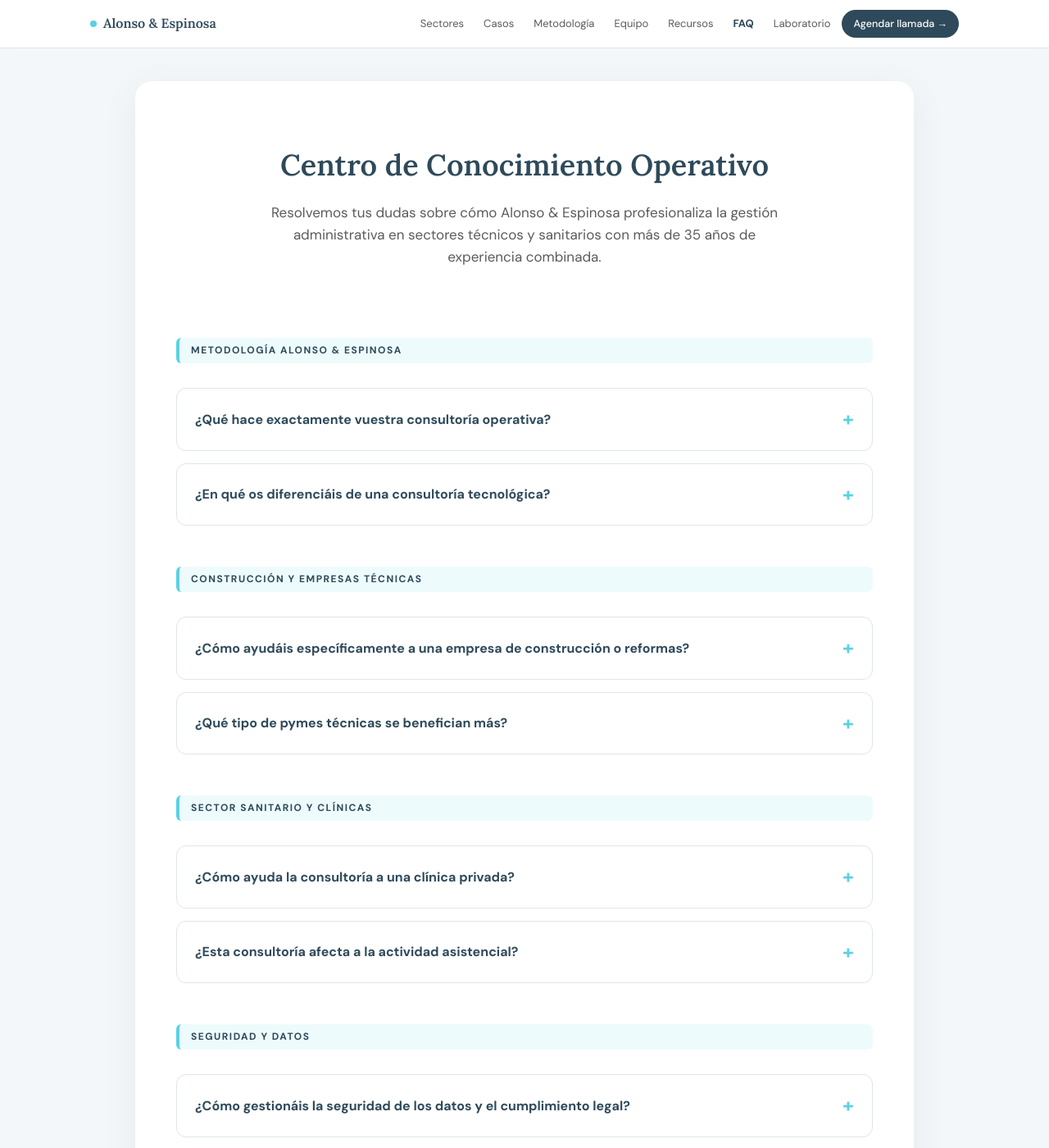
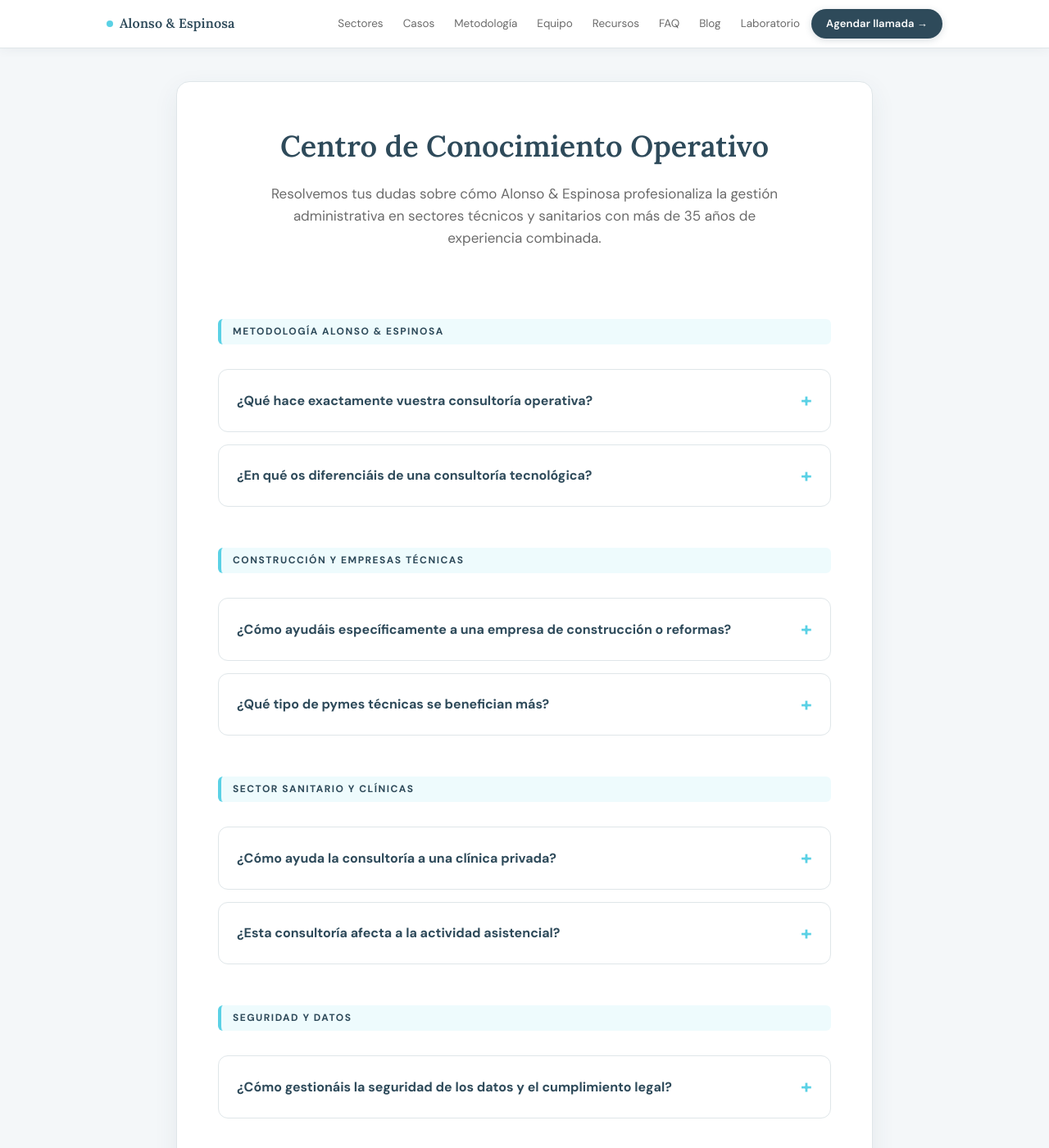
Before and after one commit to alauriela/alonsoespinosa-web, a Jekyll site: the page preguntas-frecuentes.html, which Jekyll copies as it is, in a window 1280 px wide and 1400 px high. Shown: the whole window at 82% size. Built offline with Jekyll 4.4.1, drawn with Linux system fonts in a browser that asks for light colours; some of the changed text lies outside the part shown.

Commit message:
Update preguntas-frecuentes.html

```diff
--- a/preguntas-frecuentes.html
+++ b/preguntas-frecuentes.html
@@ -1,6 +1,7 @@
-<!doctype html>
+<!DOCTYPE html>
 <html lang="es">
 <head>
+  <!-- Google Analytics -->
   <script async src="https://www.googletagmanager.com/gtag/js?id=G-JDTCDRWJB4"></script>
   <script>
     window.dataLayer = window.dataLayer || [];
@@ -9,9 +10,8 @@
     gtag('config', 'G-JDTCDRWJB4');
   </script>
 
-  <meta charset="utf-8"/>
-  <meta name="viewport" content="width=device-width,initial-scale=1"/>
-
+  <meta charset="UTF-8">
+  <meta name="viewport" content="width=device-width, initial-scale=1.0">
   <meta name="robots" content="index, follow">
   <link rel="canonical" href="https://alauriela.github.io/alonsoespinosa-web/preguntas-frecuentes.html" />
 
@@ -22,9 +22,10 @@
   <meta property="og:description" content="Dudas resueltas sobre la profesionalización de la gestión en pymes."/>
   <meta property="og:type" content="website"/>
   <meta property="og:url" content="https://alauriela.github.io/alonsoespinosa-web/preguntas-frecuentes.html"/>
-  <meta property="og:image" content="ae-logotipo-principal-final.png"/>
+  <meta property="og:image" content="https://alauriela.github.io/alonsoespinosa-web/ae-logotipo-principal-final.png"/>
+  <meta name="twitter:card" content="summary"/>
 
-  <!-- FAVICON CORREGIDO -->
+  <!-- Favicon -->
   <link rel="icon" type="image/png" href="favicon.png" />
 
   <script type="application/ld+json">
@@ -49,70 +50,418 @@
   }
   </script>
 
-  <link rel="preconnect" href="https://fonts.googleapis.com"/>
-  <link rel="preconnect" href="https://fonts.gstatic.com" crossorigin/>
-  <link href="https://fonts.googleapis.com/css2?family=Lora:ital,wght@0,400;0,600;1,400&family=DM+Sans:wght@400;500;700&display=swap" rel="stylesheet"/>
+  <link rel="preconnect" href="https://fonts.googleapis.com">
+  <link rel="preconnect" href="https://fonts.gstatic.com" crossorigin>
+  <link href="https://fonts.googleapis.com/css2?family=Lora:ital,wght@0,400;0,600;1,400&family=DM+Sans:wght@300;400;500;600;700&display=swap" rel="stylesheet">
 
   <style>
     :root {
-      --azul-oscuro: #2E4A5A;
-      --azul-medio: #3E6B7B;
-      --celeste: #5AD1E5;
       --bg: #f4f7f9;
       --card: #ffffff;
       --text: #1a1a1a;
-      --muted: #5b5b5b;
+      --muted: #6b6b6b;
       --line: #dfe6e9;
+      --accent: #2E4A5A;
+      --accent2: #3E6B7B;
+      --celeste: #5AD1E5;
+      --accent-bg: #eef3fd;
+      --warm: #f2ede6;
       --sans: 'DM Sans', system-ui, sans-serif;
       --serif: 'Lora', Georgia, serif;
+      --r: 16px;
+      --max: 1060px;
+      --shadow: 0 10px 30px rgba(46, 74, 90, 0.08);
     }
 
-    /* NAV UNIFICADO */
-    nav{position:sticky;top:0;z-index:100;background:rgba(255,255,255,.92);backdrop-filter:blur(12px);border-bottom:1px solid var(--line)}
-    .nav-inner{display:flex;align-items:center;justify-content:space-between;max-width:1060px;margin:0 auto;padding:0 20px;height:58px;gap:12px}
-    .brand{display:flex;align-items:center;gap:8px;font-family:var(--serif);font-weight:600;font-size:16px;color:var(--azul-oscuro); text-decoration: none;}
-    .brand-dot{width:8px;height:8px;border-radius:50%;background:var(--celeste);flex-shrink:0}
-    .nav-links{display:flex;gap:4px;align-items:center}
-    .nav-links a{font-size:13px;color:var(--muted);padding:6px 10px;border-radius:8px;transition:.15s;text-decoration:none;white-space:nowrap}
-    .nav-links a:hover{color:var(--azul-oscuro);background:rgba(46, 74, 90, 0.05)}
-    .nav-links a.active{color:var(--azul-oscuro);font-weight:600}
-    .nav-cta{background:var(--azul-oscuro)!important;color:#fff!important;padding:7px 14px!important;border-radius:999px!important;font-weight:500;font-size:12.5px!important}
+    * {
+      box-sizing: border-box;
+      margin: 0;
+      padding: 0;
+    }
 
-    body { font-family: var(--sans); background-color: var(--bg); color: var(--text); line-height: 1.6; margin: 0; padding: 0; }
-    .ae-faq-wrap { max-width: 850px; margin: 40px auto; background: var(--card); padding: 50px; border-radius: 20px; box-shadow: 0 10px 40px rgba(46, 74, 90, 0.08); }
-    .ae-faq-title { font-family: var(--serif); font-size: clamp(28px, 4vw, 36px); font-weight: 600; color: var(--azul-oscuro); margin-bottom: 15px; text-align: center; }
-    .ae-faq-sub { color: var(--muted); text-align: center; max-width: 650px; margin: 0 auto 50px; font-size: 17px; }
-    .ae-faq-badge { display: block; font-size: 12px; font-weight: 700; color: var(--azul-oscuro); padding: 6px 14px; border-radius: 6px; margin: 35px 0 15px; text-transform: uppercase; letter-spacing: 1.5px; border-left: 4px solid var(--celeste); background: rgba(90, 209, 229, 0.1); }
-    .ae-faq { display: grid; gap: 15px; }
-    details { border: 1px solid var(--line); border-radius: 12px; background: var(--card); padding: 18px 22px; transition: all 0.2s ease; }
-    details[open] { border-color: var(--celeste); box-shadow: 0 5px 20px rgba(46, 74, 90, 0.05); }
-    summary { cursor: pointer; list-style: none; font-weight: 700; font-size: 16px; color: var(--azul-oscuro); display: flex; justify-content: space-between; align-items: center; }
-    summary::-webkit-details-marker { display: none; }
-    summary::after { content: "+"; color: var(--celeste); font-size: 24px; }
-    details[open] summary::after { content: "−"; }
-    .content { margin-top: 15px; color: var(--muted); font-size: 15px; border-top: 1px solid var(--line); padding-top: 15px; }
-    .ae-contact-box { margin-top: 60px; padding: 45px; background: var(--azul-oscuro); border-radius: 20px; text-align: center; color: white; }
-    .ae-contact-box h3 { font-family: var(--serif); font-size: 26px; margin-bottom: 12px; }
-    .ae-btn { display: inline-block; padding: 14px 30px; background: var(--celeste); color: var(--azul-oscuro) !important; text-decoration: none; border-radius: 999px; font-weight: 700; margin-top: 20px; transition: all 0.2s; }
-    .ae-btn:hover { background: white; transform: translateY(-2px); }
-    .ae-btn-outline { display: inline-block; padding: 10px 20px; color: white !important; text-decoration: none; font-weight: 500; font-size: 14px; margin-top: 15px; opacity: 0.8; }
-    .ae-btn-outline:hover { opacity: 1; text-decoration: underline; }
+    html {
+      scroll-behavior: smooth;
+    }
 
-    footer { border-top: 1px solid var(--line); padding: 40px 0; background: #fff; margin-top: 40px; }
-    .footer-inner { display: flex; justify-content: space-between; align-items: center; max-width: 1060px; margin: 0 auto; padding: 0 20px; flex-wrap: wrap; gap: 20px; }
-    .footer-links { display: flex; gap: 16px; align-items: center; flex-wrap: wrap; }
-    .footer-links a { font-size: 12.5px; color: var(--muted); text-decoration: none; }
-    .footer-links a:hover { color: var(--azul-oscuro); }
-    .footer-bottom { margin-top: 24px; padding-top: 24px; border-top: 1px solid var(--line); display: flex; justify-content: space-between; max-width: 1060px; margin-left: auto; margin-right: auto; padding-left: 20px; padding-right: 20px; font-size: 12px; color: var(--muted); }
+    body {
+      font-family: var(--sans);
+      color: var(--text);
+      background: var(--bg);
+      line-height: 1.6;
+      font-size: 16px;
+    }
 
-    @media (max-width: 850px) { .nav-links { display: none; } .ae-faq-wrap { padding: 30px; } .footer-inner { flex-direction: column; align-items: flex-start; } }
+    a {
+      color: inherit;
+      text-decoration: none;
+    }
+
+    .wrap {
+      max-width: var(--max);
+      margin: 0 auto;
+      padding: 0 20px;
+    }
+
+    /* NAV */
+    nav {
+      position: sticky;
+      top: 0;
+      z-index: 100;
+      background: rgba(255, 255, 255, .95);
+      backdrop-filter: blur(12px);
+      border-bottom: 1px solid var(--line);
+      box-shadow: 0 2px 12px rgba(46, 74, 90, 0.06);
+    }
+
+    .nav-inner {
+      display: flex;
+      align-items: center;
+      justify-content: space-between;
+      max-width: var(--max);
+      margin: 0 auto;
+      padding: 0 20px;
+      height: 58px;
+      gap: 16px;
+    }
+
+    .brand {
+      display: flex;
+      align-items: center;
+      gap: 8px;
+      font-family: var(--serif);
+      font-weight: 600;
+      font-size: 16px;
+      letter-spacing: .01em;
+      color: var(--accent);
+    }
+
+    .brand-dot {
+      width: 8px;
+      height: 8px;
+      border-radius: 50%;
+      background: var(--celeste);
+      flex-shrink: 0;
+    }
+
+    .nav-links {
+      display: flex;
+      gap: 4px;
+      align-items: center;
+      flex-wrap: wrap;
+    }
+
+    .nav-links a {
+      font-size: 13.5px;
+      color: var(--muted);
+      padding: 6px 10px;
+      border-radius: 8px;
+      transition: .15s;
+      white-space: nowrap;
+    }
+
+    .nav-links a:hover {
+      color: var(--accent);
+      background: var(--accent-bg);
+    }
+
+    .nav-cta {
+      background: var(--accent);
+      color: #fff !important;
+      padding: 8px 18px !important;
+      border-radius: 999px !important;
+      font-weight: 600;
+      font-size: 13px !important;
+      letter-spacing: .01em;
+      box-shadow: 0 2px 8px rgba(46, 74, 90, 0.18);
+      transition: .15s !important;
+    }
+
+    .nav-cta:hover {
+      background: var(--accent2) !important;
+      color: #fff !important;
+      transform: translateY(-1px);
+      box-shadow: 0 4px 14px rgba(46, 74, 90, 0.22) !important;
+    }
+
+    /* MENÚ HAMBURGUESA MÓVIL */
+    .nav-hamburger {
+      display: none;
+      flex-direction: column;
+      gap: 5px;
+      cursor: pointer;
+      padding: 8px;
+      border: none;
+      background: transparent;
+    }
+
+    .nav-hamburger span {
+      width: 22px;
+      height: 2px;
+      background: var(--accent);
+      border-radius: 2px;
+      transition: .2s;
+    }
+
+    .nav-mobile {
+      display: none;
+      flex-direction: column;
+      gap: 2px;
+      padding: 12px 20px 16px;
+      border-top: 1px solid var(--line);
+      background: #fff;
+    }
+
+    .nav-mobile a {
+      font-size: 14px;
+      color: var(--muted);
+      padding: 8px 12px;
+      border-radius: 8px;
+      transition: .15s;
+    }
+
+    .nav-mobile a:hover {
+      color: var(--accent);
+      background: var(--accent-bg);
+    }
+
+    .nav-mobile .nav-cta {
+      background: var(--accent) !important;
+      color: #fff !important;
+      text-align: center;
+      margin-top: 6px;
+      padding: 10px 18px !important;
+      font-weight: 600;
+    }
+
+    .nav-mobile.open {
+      display: flex;
+    }
+
+    @media (max-width: 900px) {
+      .nav-links {
+        display: none;
+      }
+      .nav-hamburger {
+        display: flex;
+      }
+    }
+
+    /* FAQ CONTENIDO */
+    .ae-faq-wrap {
+      max-width: 850px;
+      margin: 40px auto;
+      background: var(--card);
+      padding: 50px;
+      border-radius: var(--r);
+      box-shadow: var(--shadow);
+      border: 1px solid var(--line);
+    }
+
+    .ae-faq-title {
+      font-family: var(--serif);
+      font-size: clamp(28px, 4vw, 36px);
+      font-weight: 600;
+      color: var(--accent);
+      margin-bottom: 15px;
+      text-align: center;
+    }
+
+    .ae-faq-sub {
+      color: var(--muted);
+      text-align: center;
+      max-width: 650px;
+      margin: 0 auto 50px;
+      font-size: 17px;
+    }
+
+    .ae-faq-badge {
+      display: block;
+      font-size: 12px;
+      font-weight: 700;
+      color: var(--accent);
+      padding: 6px 14px;
+      border-radius: 6px;
+      margin: 35px 0 15px;
+      text-transform: uppercase;
+      letter-spacing: 1.5px;
+      border-left: 4px solid var(--celeste);
+      background: rgba(90, 209, 229, 0.1);
+    }
+
+    .ae-faq {
+      display: grid;
+      gap: 15px;
+    }
+
+    details {
+      border: 1px solid var(--line);
+      border-radius: 12px;
+      background: var(--card);
+      padding: 18px 22px;
+      transition: all 0.2s ease;
+    }
+
+    details[open] {
+      border-color: var(--celeste);
+      box-shadow: 0 5px 20px rgba(46, 74, 90, 0.05);
+    }
+
+    summary {
+      cursor: pointer;
+      list-style: none;
+      font-weight: 700;
+      font-size: 16px;
+      color: var(--accent);
+      display: flex;
+      justify-content: space-between;
+      align-items: center;
+    }
+
+    summary::-webkit-details-marker {
+      display: none;
+    }
+
+    summary::after {
+      content: "+";
+      color: var(--celeste);
+      font-size: 24px;
+    }
+
+    details[open] summary::after {
+      content: "−";
+    }
+
+    .content {
+      margin-top: 15px;
+      color: var(--muted);
+      font-size: 15px;
+      border-top: 1px solid var(--line);
+      padding-top: 15px;
+    }
+
+    .ae-contact-box {
+      margin-top: 60px;
+      padding: 45px;
+      background: var(--accent);
+      border-radius: 20px;
+      text-align: center;
+      color: white;
+    }
+
+    .ae-contact-box h3 {
+      font-family: var(--serif);
+      font-size: 26px;
+      margin-bottom: 12px;
+    }
+
+    .ae-btn {
+      display: inline-block;
+      padding: 14px 30px;
+      background: var(--celeste);
+      color: var(--accent) !important;
+      text-decoration: none;
+      border-radius: 999px;
+      font-weight: 700;
+      margin-top: 20px;
+      transition: all 0.2s;
+    }
+
+    .ae-btn:hover {
+      background: white;
+      transform: translateY(-2px);
+    }
+
+    .ae-btn-outline {
+      display: inline-block;
+      padding: 10px 20px;
+      color: white !important;
+      text-decoration: none;
+      font-weight: 500;
+      font-size: 14px;
+      margin-top: 15px;
+      opacity: 0.8;
+    }
+
+    .ae-btn-outline:hover {
+      opacity: 1;
+      text-decoration: underline;
+    }
+
+    /* FOOTER */
+    footer {
+      border-top: 1px solid var(--line);
+      padding: 28px 0;
+      margin-top: 24px;
+      background: #fff;
+    }
+
+    .footer-inner {
+      display: flex;
+      justify-content: space-between;
+      align-items: center;
+      flex-wrap: wrap;
+      gap: 14px;
+    }
+
+    .footer-brand {
+      font-family: var(--serif);
+      font-size: 14px;
+      font-weight: 600;
+      color: var(--accent);
+    }
+
+    .footer-links {
+      display: flex;
+      gap: 16px;
+      align-items: center;
+      flex-wrap: wrap;
+    }
+
+    .footer-links a {
+      font-size: 12.5px;
+      color: var(--muted);
+    }
+
+    .footer-links a:hover {
+      color: var(--accent);
+    }
+
+    .footer-bottom {
+      margin-top: 14px;
+      padding-top: 14px;
+      border-top: 1px solid var(--line);
+      display: flex;
+      justify-content: space-between;
+      font-size: 11.5px;
+      color: var(--muted);
+    }
+
+    @media (max-width: 850px) {
+      .nav-links {
+        display: none;
+      }
+      .ae-faq-wrap {
+        padding: 30px;
+      }
+      .footer-inner {
+        flex-direction: column;
+        align-items: flex-start;
+      }
+      .footer-bottom {
+        flex-direction: column;
+        gap: 4px;
+      }
+    }
   </style>
 </head>
 <body>
 
-<nav>
+<nav aria-label="Menú principal">
   <div class="nav-inner">
-    <a href="index.html" class="brand"><span class="brand-dot"></span> Alonso & Espinosa</a>
+    <a href="index.html" class="brand" aria-label="Alonso & Espinosa - Volver al inicio">
+      <span class="brand-dot" aria-hidden="true"></span>
+      Alonso & Espinosa
+    </a>
     <div class="nav-links">
       <a href="index.html#verticales">Sectores</a>
       <a href="index.html#casos">Casos</a>
@@ -120,13 +469,30 @@
       <a href="index.html#equipo">Equipo</a>
       <a href="recursos.html">Recursos</a>
       <a href="preguntas-frecuentes.html" class="active">FAQ</a>
-      <a href="https://alauriela.github.io/laboratorio-de-diagnostico-empresarial/" target="_blank">Laboratorio</a>
-      <!-- CORREGIDO: ahora apunta a Cal.com -->
-      <a href="https://cal.eu/alonso-espinosa/primera-conversacion-exploratoria" class="nav-cta" target="_blank">Agendar llamada →</a>
+      <a href="blog.html">Blog</a>
+      <a href="https://alauriela.github.io/laboratorio-de-diagnostico-empresarial/" target="_blank" rel="noopener">Laboratorio</a>
+      <a href="https://cal.eu/alonso-espinosa/primera-conversacion-exploratoria" target="_blank" rel="noopener" class="nav-cta" aria-label="Agendar llamada (abre en nueva ventana)">Agendar llamada →</a>
     </div>
+    <button class="nav-hamburger" id="hamburger" aria-label="Abrir menú" aria-expanded="false">
+      <span aria-hidden="true"></span>
+      <span aria-hidden="true"></span>
+      <span aria-hidden="true"></span>
+    </button>
+  </div>
+  <div class="nav-mobile" id="navMobile" role="navigation" aria-label="Menú móvil">
+    <a href="index.html#verticales">Sectores</a>
+    <a href="index.html#casos">Casos</a>
+    <a href="index.html#metodologia">Metodología</a>
+    <a href="index.html#equipo">Equipo</a>
+    <a href="recursos.html">Recursos</a>
+    <a href="preguntas-frecuentes.html">FAQ</a>
+    <a href="blog.html">Blog</a>
+    <a href="https://alauriela.github.io/laboratorio-de-diagnostico-empresarial/" target="_blank" rel="noopener">Laboratorio</a>
+    <a href="https://cal.eu/alonso-espinosa/primera-conversacion-exploratoria" target="_blank" rel="noopener" class="nav-cta">Agendar llamada →</a>
   </div>
 </nav>
 
+<div class="wrap">
   <div class="ae-faq-wrap">
     <h1 class="ae-faq-title">Centro de Conocimiento Operativo</h1>
     <p class="ae-faq-sub">Resolvemos tus dudas sobre cómo Alonso & Espinosa profesionaliza la gestión administrativa en sectores técnicos y sanitarios con más de 35 años de experiencia combinada.</p>
@@ -190,12 +556,11 @@
       </details>
     </div>
 
-  <!-- CTA CORREGIDO: ahora apunta a Cal.com -->
     <div class="ae-contact-box">
       <h3>¿Hablamos sobre tu caso concreto?</h3>
       <p>Si tu estructura sufre por el desorden operativo o la dependencia de personas clave, analicémoslo juntos.</p>
 
-    <a class="ae-btn" href="https://cal.eu/alonso-espinosa/primera-conversacion-exploratoria" target="_blank">
+      <a class="ae-btn" href="https://cal.eu/alonso-espinosa/primera-conversacion-exploratoria" target="_blank" rel="noopener">
         📅 Agendar llamada de 20 min
       </a>
 
@@ -205,24 +570,26 @@
       </div>
 
       <br>
-    <a class="ae-btn-outline" href="https://alauriela.github.io/laboratorio-de-diagnostico-empresarial/" target="_blank">Probar el Laboratorio primero</a>
+      <a class="ae-btn-outline" href="https://alauriela.github.io/laboratorio-de-diagnostico-empresarial/" target="_blank" rel="noopener">Probar el Laboratorio primero</a>
       <br>
       <a class="ae-btn-outline" href="index.html">← Volver al Inicio</a>
     </div>
   </div>
+</div>
 
 <footer>
+  <div class="wrap">
     <div class="footer-inner">
       <div>
-      <strong style="color:var(--azul-oscuro); font-family:var(--serif);">Alonso & Espinosa · Consultoría Operativa</strong>
+        <div class="footer-brand">Alonso & Espinosa · Consultoría Operativa</div>
+        <div class="footer-sub" style="font-size: 12px; color: var(--muted); margin-top: 4px;">Orden y estructura antes de automatizar</div>
       </div>
       <div class="footer-links">
-      <a href="index.html">Inicio</a>
         <a href="mailto:operaciones.alonsoespinosa@outlook.com">Email</a>
-      <!-- CORREGIDO: eliminado el teléfono, ahora apunta a Cal.com -->
-      <a href="https://cal.eu/alonso-espinosa/primera-conversacion-exploratoria" target="_blank">Agendar llamada</a>
-      <a href="https://www.linkedin.com/company/111632856/" target="_blank">LinkedIn</a>
-      <a href="https://www.facebook.com/profile.php?id=61588496878782" target="_blank">Facebook</a>
+        <a href="https://cal.eu/alonso-espinosa/primera-conversacion-exploratoria" target="_blank" rel="noopener">Agendar llamada</a>
+        <a href="https://www.linkedin.com/company/111632856/" target="_blank" rel="noopener">LinkedIn</a>
+        <a href="https://www.facebook.com/profile.php?id=61588496878782" target="_blank" rel="noopener">Facebook</a>
+        <a href="preguntas-frecuentes.html">Preguntas frecuentes</a>
         <a href="cookies.html">Cookies</a>
         <a href="privacidad.html">Privacidad</a>
       </div>
@@ -247,6 +632,5 @@
     });
   });
 </script>
-
 </body>
 </html>
```
Also changed, not shown: other parts of preguntas-frecuentes.html (+18 -0 lines). Lines whose indentation alone changed are shown as unchanged.
